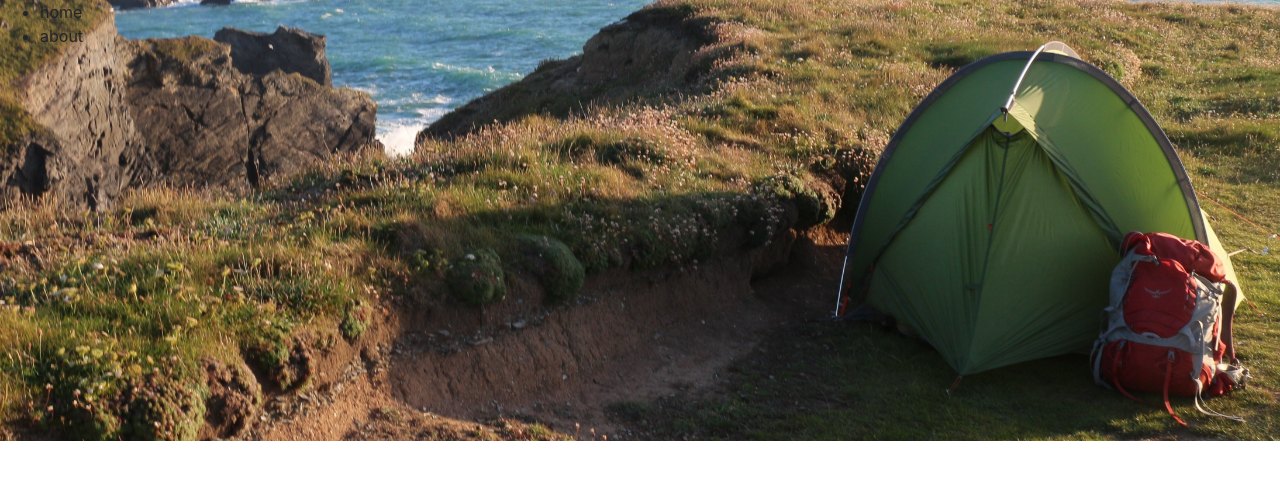
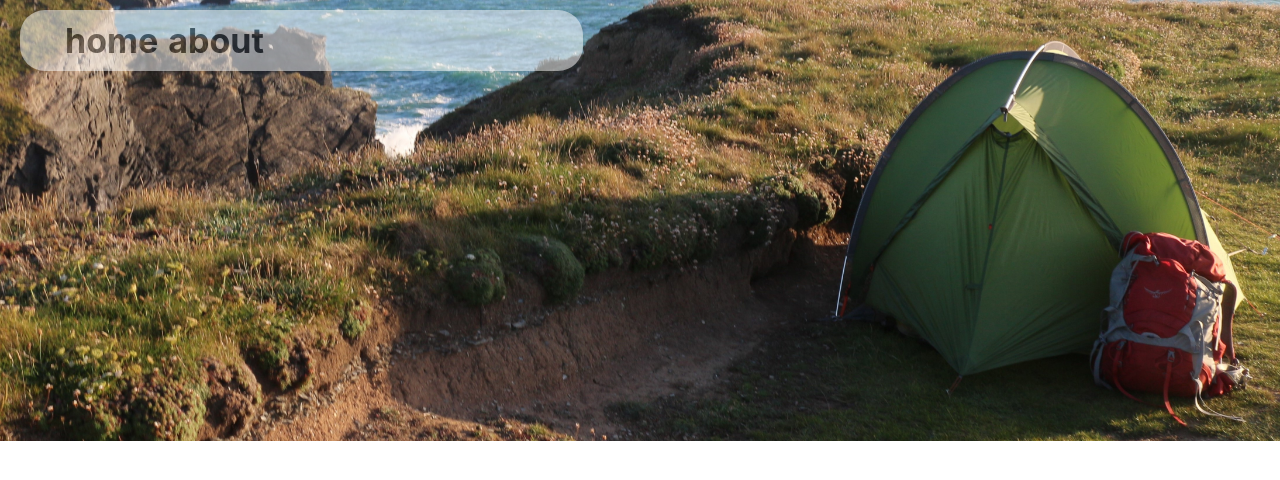
Before and after one commit to kepope3/portfolio, a React (Create React App) app in the folder portfolio/: page / in a window 1280 px wide. Shown: the top 480 px of the page. Built offline with nearby package versions, Linux system fonts and the light colour scheme.

Commit message:
nav and banner styles tweak

```diff
--- a/portfolio/src/Assets/CSS/Layout/BannerImg.module.css
+++ b/portfolio/src/Assets/CSS/Layout/BannerImg.module.css
@@ -1,5 +1,7 @@
 .banner {
   width: 100%;
   position: absolute;
+  top: 0;
+  right: 0;
   z-index: -1000;
 }
--- a/portfolio/src/Assets/CSS/Layout/nav.module.css
+++ b/portfolio/src/Assets/CSS/Layout/nav.module.css
@@ -1,3 +1,20 @@
-.li {
+.list {
+  margin-bottom: 0;
+}
+
+.list li {
   display: inline-block;
+  margin-right: 10px;
+  font-weight: 700;
+  font-size: 34px;
 }
+
+.nav {
+  background-color: white;
+  opacity: 0.5;
+  border-radius: 25px;
+  position: fixed;
+  margin: 10px 0 0 20px;
+  padding: 5px;
+  width: 44%;
+}
--- a/portfolio/src/Components/Layout/Nav.js
+++ b/portfolio/src/Components/Layout/Nav.js
@@ -2,5 +2,7 @@ import React from "react";
 import List from "../Shared/List";
 import styles from "./../../Assets/CSS/Layout/nav.module.css";
 export default () => (
-  <List className={styles.nav} styles={styles} list={["home", "about"]} />
+  <div className={styles.nav}>
+    <List styles={styles} list={["home", "about"]} />
+  </div>
 );
--- a/portfolio/src/Components/Shared/List.js
+++ b/portfolio/src/Components/Shared/List.js
@@ -1,8 +1,9 @@
 import React from "react";
-export default ({ list }) => {
+export default ({ list, styles }) => {
+  const listStyles = styles ? styles.list : null;
   return (
     <React.Fragment>
-      <ul>
+      <ul className={listStyles}>
         {list.map((item, key) => (
           <li id={"li" + key}>{item}</li>
         ))}
```
Also changed, not shown: 1 other file (tests, documents, lock files or other folders).
